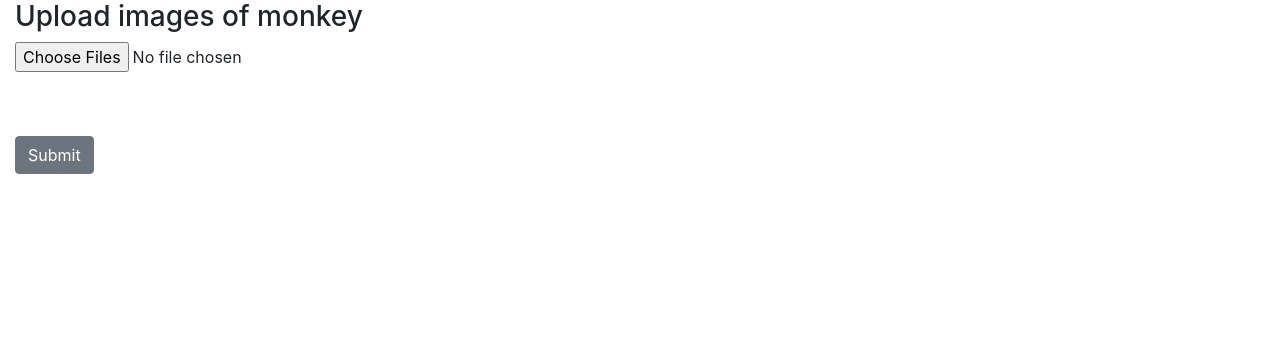
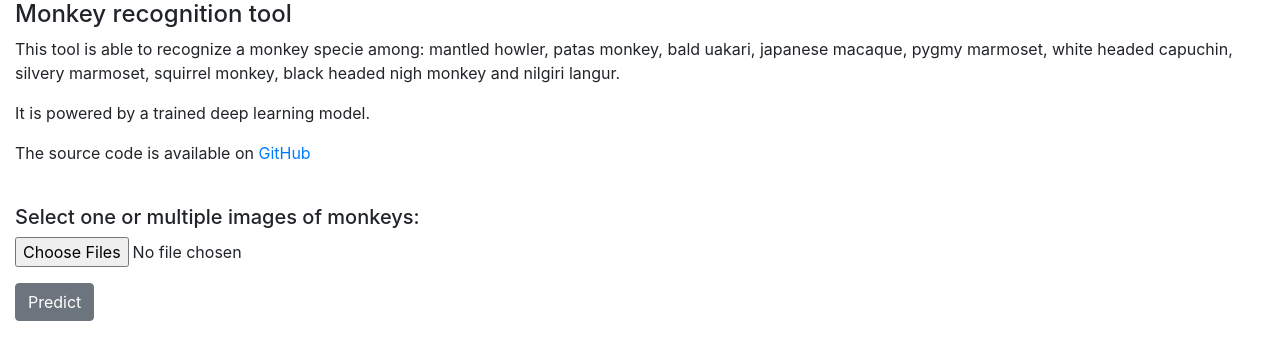
Before and after one commit to davy-datascience/monkey_recognition, a Flask app: page /monkeys in a window 1280 px wide. Shown: the top 360 px of the page. Run offline with Flask 2, Linux system fonts and the light colour scheme; parts of the project's set-up code (start-up, migrations or seed data) failed here and were passed over; some libraries are stand-ins or nearby versions.

Commit message:
Add description

```diff
--- a/templates/monkey_recognition/home.html
+++ b/templates/monkey_recognition/home.html
@@ -4,13 +4,21 @@
 
 {% block content %}
 
-    <h3>Upload images of monkey</h3>
+    <h4>Monkey recognition tool</h4>
+    <p>This tool is able to recognize a monkey specie among: mantled howler, patas monkey, bald uakari,
+        japanese macaque, pygmy marmoset, white headed capuchin, silvery marmoset, squirrel monkey,
+        black headed nigh monkey and nilgiri langur.
+    </p>
+    <p>It is powered by a trained deep learning model.</p>
+    <p>The source code is available on <a href="https://github.com/davy-datascience/monkey_recognition">GitHub</a> </p>
+    <br/>
+    <h5>Select one or multiple images of monkeys:</h5>
     <form method="POST" action="" enctype="multipart/form-data">
       <p><input id="fileupload" type="file" name="file" accept="image/*" multiple></p>
-      <br />
-      <div id="dvPreview"></div>
-      <br />
-      <button type="submit" class="btn btn-secondary">Submit</button>
+
+      <div id="dvPreview" class="my-2"></div>
+
+      <button type="submit" class="btn btn-secondary">Predict</button>
     </form>
 
     <script language="javascript" type="text/javascript">
```
Also changed, not shown: templates/monkey_recognition/predict.html (+8 -2 lines).
